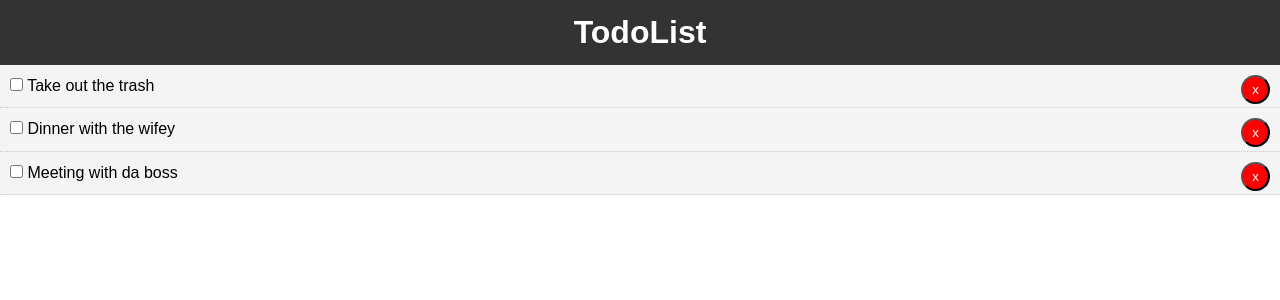
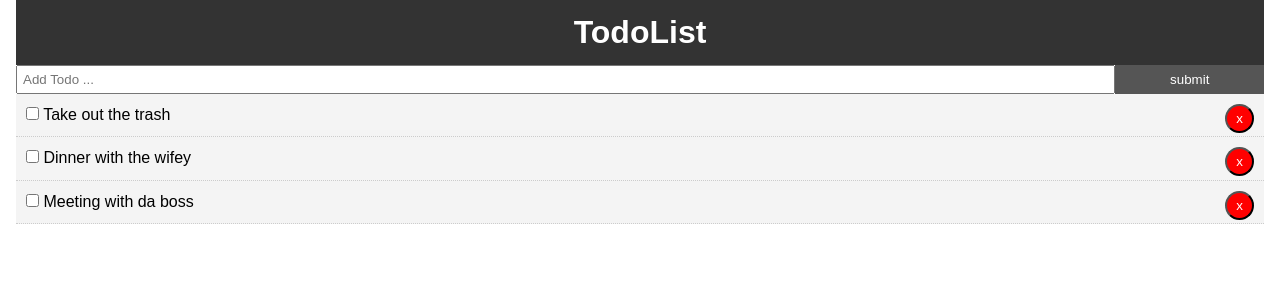
Before and after one commit to Daniel-Choiniere/traversyreact, a React (Create React App) app: page / in a window 1280 px wide. Shown: the top 300 px of the page. Built offline with nearby package versions, Linux system fonts and the light colour scheme.

Commit message:
created a form for a user to submit a new Todo for the list

```diff
--- a/src/App.css
+++ b/src/App.css
@@ -13,3 +13,20 @@
   color: #333;
   text-decoration: none;
 }
+
+.container{
+  padding: 0 1rem;
+}
+
+.btn {
+  display: inline-block;
+  border: none;
+  background: #555;
+  color: #fff;
+  padding: 7px 20px;
+  cursor: pointer;
+}
+
+.btn:hover: {
+  background: #666
+}
--- a/src/App.js
+++ b/src/App.js
@@ -3,6 +3,8 @@
 import React, { Component } from 'react';
 import Header from './components/layout/header'
 import Todos from './components/Todos';
+import AddTodo from './components/AddTodo';
+
 import './App.css';
 
 
@@ -37,7 +39,7 @@
     }) });
   }
 
-    // delete a todo task
+    // delete a todo task -----------------------------------                                         s
     delTodo = (id) => {
       this.setState({ todos: [...this.state.todos.filter(todo => todo.id !== id )] })
     }
@@ -47,11 +49,13 @@
     return (
       // in JSX cannot use class need to use className
       <div className="App">
-        <Header />
+        <div className="container">
+          <Header />
+          <AddTodo />
+          {/* markComplete can now be called without .props and be defined in this file (see above) */}
+          <Todos todos={this.state.todos} markComplete={this.markComplete} delTodo={this.delTodo} />
+        </div>
 
-      {/* markComplete can now be called without .props and be defined in this file (see above) */}
-        <Todos todos={this.state.todos} markComplete={this.markComplete}
-        delTodo={this.delTodo} />
       </div>
     );
   }
--- /dev/null
+++ b/src/components/AddTodo.js
@@ -0,0 +1,24 @@
+import React, { Component } from 'react'
+
+export class AddTodo extends Component {
+    render() {
+        return (
+            <form style={{ display: 'flex' }}>
+                <input
+                    type="text"
+                    name="title"
+                    style={{ flex: '10', padding: '5px' }}
+                    placeholder="Add Todo ..."
+                />
+                <input
+                    type="submit"
+                    value="submit"
+                    className="btn"
+                    style={{ flex: 1 }}
+                />
+            </form>
+        );
+    }
+}
+
+export default AddTodo;
```
